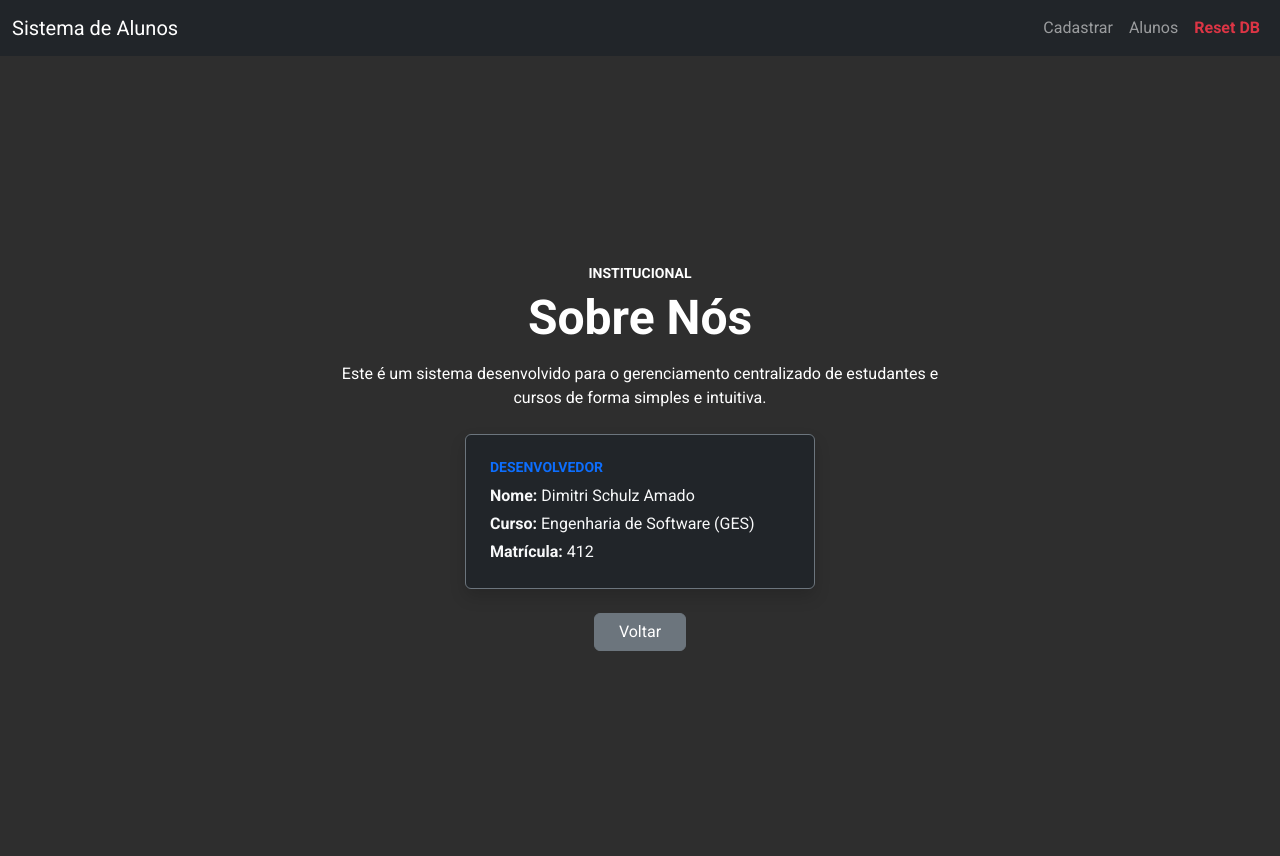
After one commit to schulzdimitrii-study/distributed-systems, a Flask app: page /about in a window 1280 px wide. The commit adds this page. Run offline with Flask 3, Linux system fonts and the light colour scheme.

Commit message:
feat: Implement About and Contact pages and update homepage UI

```diff
--- a/StudentRegister/frontend/app.py
+++ b/StudentRegister/frontend/app.py
@@ -11,5 +11,13 @@ app.register_blueprint(student_bp, url_prefix="/alunos")
 def home():
     return render_template("index.html")
 
+@app.route("/about")
+def about():
+    return render_template("about.html")
+
+@app.route("/contact")
+def contact():
+    return render_template("contact.html")
+
 if __name__ == "__main__":
     app.run(debug=True, port=3000, host="0.0.0.0")
--- a/StudentRegister/frontend/static/css/styles.css
+++ b/StudentRegister/frontend/static/css/styles.css
@@ -3,7 +3,3 @@ body {
     background-color: #2e2e2e;
     color: #ffffff;
 }
-
-.container {
-    margin-top: 20px;
-}
--- /dev/null
+++ b/StudentRegister/frontend/templates/about.html
@@ -0,0 +1,37 @@
+<!DOCTYPE html>
+<html lang="pt-br">
+
+<head>
+    <meta charset="UTF-8">
+    <title>Sobre Nós - Sistema de Alunos</title>
+    <link href="https://fonts.googleapis.com/css2?family=Roboto:wght@400;500;700&display=swap" rel="stylesheet">
+    <link href="https://cdn.jsdelivr.net/npm/bootstrap@5.3.0/dist/css/bootstrap.min.css" rel="stylesheet">
+    <link href="{{ url_for('static', filename='css/styles.css') }}" rel="stylesheet">
+</head>
+
+<body>
+    {% include 'navbar.html' %}
+    <div class="d-flex flex-column justify-content-center align-items-center min-vh-100 text-center gap-4">
+        <div>
+            <span class="text-uppercase tracking-wider small fw-bold">Institucional</span>
+            <h1 class="display-5 fw-bold mt-1 mb-3">Sobre Nós</h1>
+            <p class="mb-4" style="max-width: 600px;">Este é um sistema desenvolvido para o gerenciamento centralizado
+                de estudantes
+                e cursos de forma simples e intuitiva.</p>
+
+            <div class="card bg-dark border-secondary mx-auto text-start p-3 shadow" style="max-width: 350px;">
+                <div class="card-body p-2">
+                    <h6 class="text-uppercase tracking-wider text-primary small fw-bold mb-2">Desenvolvedor</h6>
+                    <div class="mb-1 text-light"><strong>Nome:</strong> Dimitri Schulz Amado</div>
+                    <div class="mb-1 text-light"><strong>Curso:</strong> Engenharia de Software (GES)</div>
+                    <div class="text-light"><strong>Matrícula:</strong> 412</div>
+                </div>
+            </div>
+        </div>
+        <div>
+            <a href="{{ url_for('home') }}" class="btn btn-secondary px-4">Voltar</a>
+        </div>
+    </div>
+</body>
+
+</html>
```
Also changed, not shown: StudentRegister/frontend/templates/contact.html (added, +28 -0 lines), StudentRegister/frontend/templates/index.html (+12 -2 lines).
